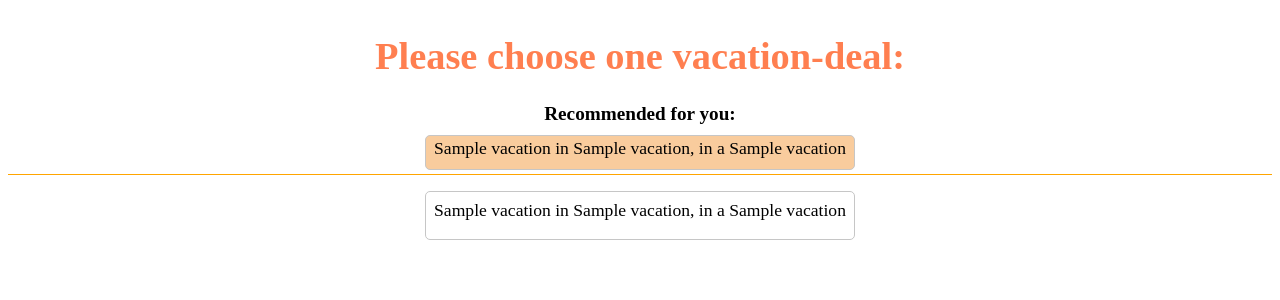
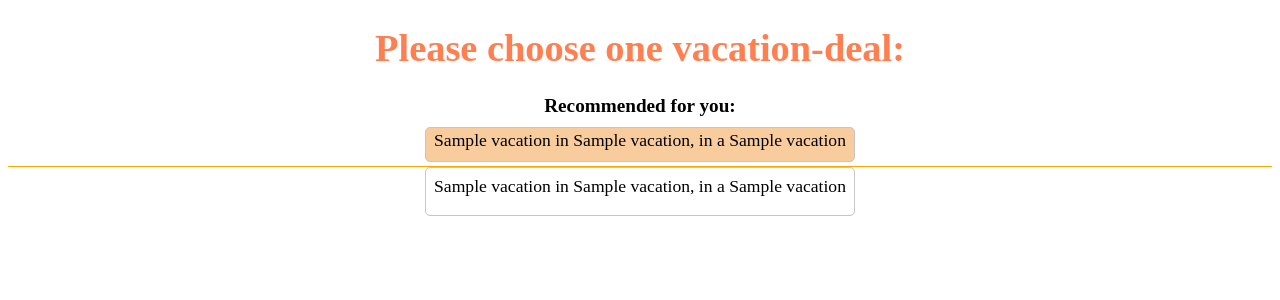
Before and after one commit to leorre/experiment1, a Flask app: template pages/choosing/templates/choosing.html in a window 1280 px wide. Shown: the top 300 px of the page. Run offline with Flask 2, Linux system fonts and the light colour scheme; the template is opened without the code that fills it: most values are stand-ins (such as "Sample title", 1, 10 or a date in 2020); some libraries are stand-ins or nearby versions; some web fonts are replaced.

Commit message:
third heroku deployment

```diff
--- a/pages/choosing/static/choosing.css
+++ b/pages/choosing/static/choosing.css
@@ -4,6 +4,7 @@
     justify-content: center;*/
     align-items: center;
     font-size: 2.4vh;
+    text-align: center;
 }
 
 p {
@@ -12,17 +13,17 @@
     margin-bottom: 10px;
 }
 
-.grid-container {
-    display:grid;
-    grid-template-areas:
-    'header'
-    'options';
-    grid-gap: 2vh;
-    text-align: center;
-}
+/*.grid-container {*/
+/*    display:grid;*/
+/*    grid-template-areas: */
+/*    'header'*/
+/*    'options';*/
+/*    grid-gap: 2vh;*/
+/*    text-align: center;*/
+/*}*/
 
 .header {
-    grid-area: header;
+    /*grid-area: header;*/
     width: 100%;
     background-color: white;
     position: sticky;
@@ -33,9 +34,12 @@
 }
 
 .options {
-    grid-area: options;
+    /*grid-area: options;*/
     width: 80%;
     margin: auto;
+    margin-top: 2vh;
+    width: max-content;
+    margin:auto;
 }
 
 .deal{
--- a/pages/choosing/templates/choosing.html
+++ b/pages/choosing/templates/choosing.html
@@ -44,14 +44,11 @@
             </div>
         </div>
         <div class="options">
-            <!-- need to add: choosing the correct set for the user -->
-            <div style="width: max-content; margin:auto;">
-                {% for vacation in vacation_list %}
-                    <div id='{{ vacation[0] }}' class="deal" onclick="userChoice(id)">
-                        <p>{{ vacation[2] }} in {{ vacation[1] }}, in a {{ vacation[3] }}</p>
-                    </div>
-                {% endfor %}
-            </div>
+            {% for vacation in vacation_list %}
+                <div id='{{ vacation[0] }}' class="deal" onclick="userChoice(id)">
+                    <p>{{ vacation[2] }} in {{ vacation[1] }}, in a {{ vacation[3] }}</p>
+                </div>
+            {% endfor %}
         </div>
 
 
```
